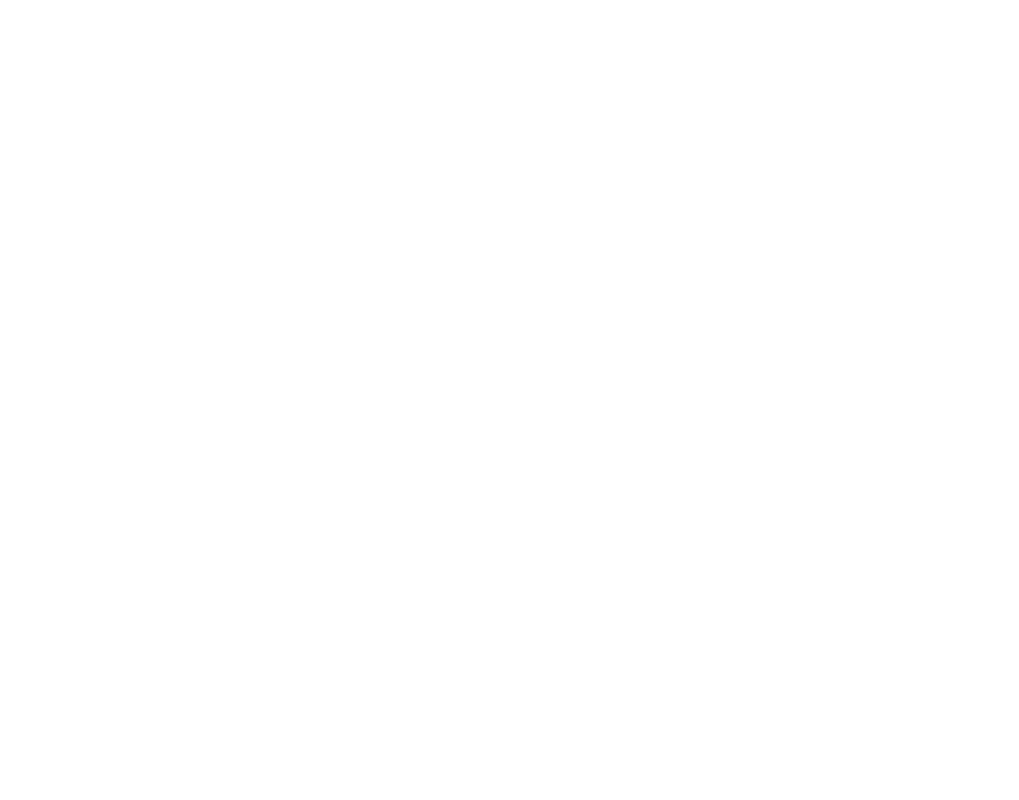
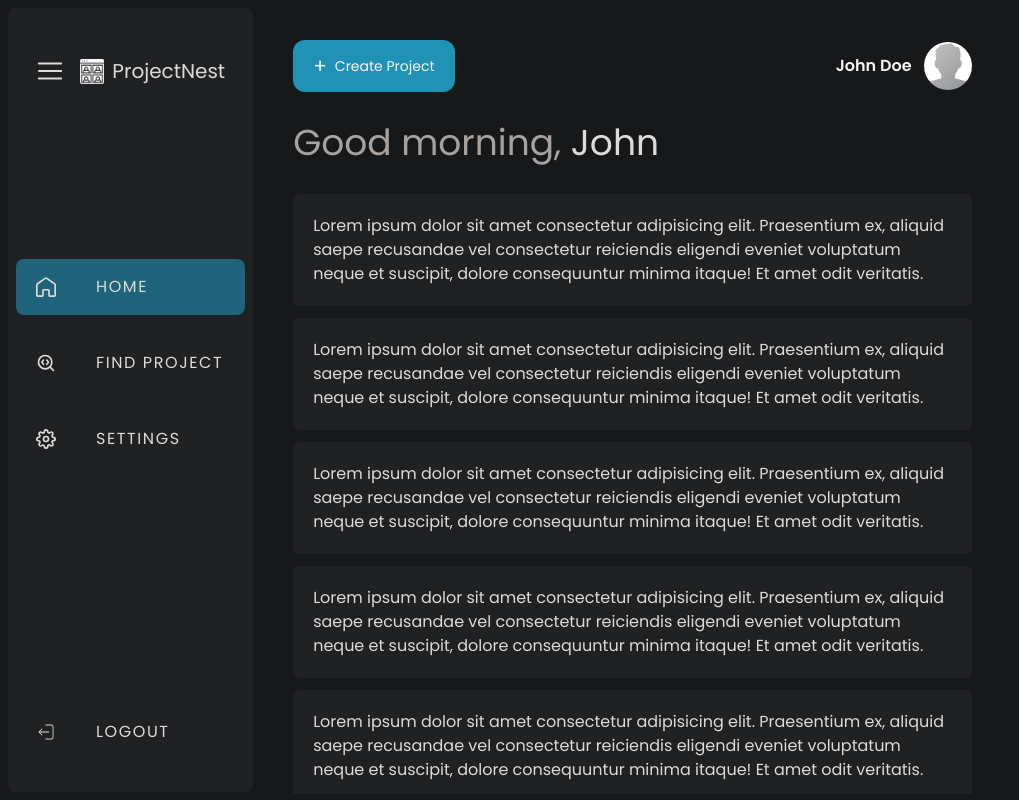
Before and after one commit to sushankhya-cpgn/ProjectNest2.0, a React (Vite) app in the folder Client_ProjectNest/: page /app/student/home in a window 1280 px wide. Before the commit this address had no page. Shown: the whole page, without its empty margins (0-1019 px from the left). Built offline with nearby package versions, Linux system fonts and the light colour scheme.

Commit message:
student dashboar ui

```diff
--- a/Client_ProjectNest/index.html
+++ b/Client_ProjectNest/index.html
@@ -4,6 +4,12 @@
     <meta charset="UTF-8" />
     <link rel="icon" type="image/svg+xml" href="/logo_light2.png" />
     <meta name="viewport" content="width=device-width, initial-scale=1.0" />
+    <link rel="preconnect" href="https://fonts.googleapis.com" />
+    <link rel="preconnect" href="https://fonts.gstatic.com" crossorigin />
+    <link
+      href="https://fonts.googleapis.com/css2?family=Poppins:ital,wght@0,100;0,200;0,300;0,400;0,500;0,600;0,700;0,800;0,900;1,100;1,200;1,300;1,400;1,500;1,600;1,700;1,800;1,900&display=swap"
+      rel="stylesheet"
+    />
     <title>ProjectNest</title>
   </head>
   <body>
--- a/Client_ProjectNest/src/App.jsx
+++ b/Client_ProjectNest/src/App.jsx
@@ -3,7 +3,9 @@
 import SupervisorDashboard from "./pages/SupervisorDashboard";
 import StudentDashboard from "./pages/StudentDashboard";
 import { UserProvider } from "./contexts/userContext";
-
+import FindProject from "./components/student/FindProject";
+import Feed from "./components/student/Feed";
+import Setting from "./components/student/Setting";
 function App() {
   return (
     <>
@@ -17,7 +19,12 @@
 
             <Route path="/app">
               <Route index element={<Navigate to="student" replace />} />
-              <Route path="student" element={<StudentDashboard />} />
+              <Route path="student" element={<StudentDashboard />}>
+                <Route index element={<Navigate to="home" replace />} />
+                <Route path="home" element={<Feed />} />
+                <Route path="findproject" element={<FindProject />} />
+                <Route path="settings" element={<Setting />} />
+              </Route>
               <Route path="supervisor" element={<SupervisorDashboard />} />
             </Route>
           </Routes>
--- a/Client_ProjectNest/src/components/Logo.jsx
+++ b/Client_ProjectNest/src/components/Logo.jsx
@@ -2,11 +2,7 @@
 function Logo({ size }) {
   return (
     <div className="flex flex-row justify-center items-center gap-2">
-      <img
-        className="h-[25px]"
-        alt="logo"
-        src="../public/logo_light2.png"
-      ></img>
+      <img className="h-[25px]" alt="logo" src="/logo_light2.png"></img>
       <span className={`text-text text-[20px]`}>ProjectNest</span>
     </div>
   );
--- a/Client_ProjectNest/src/components/NavBar.jsx
+++ b/Client_ProjectNest/src/components/NavBar.jsx
@@ -8,7 +8,7 @@
 import NavBarItem from "./NavBarItem";
 import { useUser } from "../contexts/userContext";
 
-const iconColor = "#B4B4B8";
+const iconColor = "#dbdbdb";
 
 export default function NavBar() {
   const [isFullMenue, setIsFullMenue] = useState(true);
@@ -18,24 +18,41 @@
     <div className=" bg-background overflow-y-scroll w-fit flex flex-col justify-between h-full px-2 py-8 rounded-lg ">
       <div className="flex sticky -top-8 bg-inherit flex-row justify-between items-center px-5 py-4 gap-4">
         <RxHamburgerMenu
-          className="cursor-pointer"
+          className="cursor-pointer hidden sm:block"
           size={28}
           color={iconColor}
           onClick={() => setIsFullMenue((preState) => !preState)}
         />
-        {isFullMenue && <Logo />}
+        <img
+          className="h-7 sm:hidden"
+          alt="logo"
+          src="../public/logo_light2.png"
+        ></img>
+        {isFullMenue && (
+          <div className="hidden sm:block">
+            <Logo />
+          </div>
+        )}
       </div>
       <div className="mb-20 flex flex-col gap-5 h-fit">
         {user.role === "student" && (
           <>
-            <NavBarItem isFullMenue={isFullMenue} name="home">
+            <NavBarItem navto="home" isFullMenue={isFullMenue} name="home">
               <GrHomeRounded color={iconColor} size={20} />
             </NavBarItem>
-            <NavBarItem isFullMenue={isFullMenue} name="find project">
+            <NavBarItem
+              navto="findproject"
+              isFullMenue={isFullMenue}
+              name="find project"
+            >
               <LuSearchCode color={iconColor} size={20} />
             </NavBarItem>
 
-            <NavBarItem isFullMenue={isFullMenue} name="settings">
+            <NavBarItem
+              navto="settings"
+              isFullMenue={isFullMenue}
+              name="settings"
+            >
               <FiSettings color={iconColor} size={20} />
             </NavBarItem>
           </>
@@ -53,7 +70,7 @@
         )}
       </div>
 
-      <NavBarItem isFullMenue={isFullMenue} name="logout">
+      <NavBarItem navto="logout" isFullMenue={isFullMenue} name="logout">
         <CiLogout color={iconColor} size={20} />
       </NavBarItem>
     </div>
--- a/Client_ProjectNest/src/components/NavBarItem.jsx
+++ b/Client_ProjectNest/src/components/NavBarItem.jsx
@@ -1,18 +1,21 @@
+import { NavLink } from "react-router-dom";
 /* eslint-disable react/prop-types */
-function NavBarItem({ children, isFullMenue, name }) {
+function NavBarItem({ children, isFullMenue, name, navto }) {
   return (
+    <NavLink to={navto}>
       <div
         className={`${
           !isFullMenue && "justify-center"
-      } h-14 transition-all duration-400 cursor-pointer flex felx-col items-center px-5 py-4 hover:bg-accent/50 rounded-xl`}
+        } text-text hover:text-stone-50 h-14 transition-all duration-400 cursor-pointer flex felx-col items-center px-5 py-4 hover:bg-accent/60 rounded-xl`}
       >
         {children}
         {isFullMenue && (
-        <span className=" text-light ml-10 text-md uppercase tracking-widest">
+          <span className="hidden sm:block ml-10 text-md uppercase tracking-widest">
             {name}
           </span>
         )}
       </div>
+    </NavLink>
   );
 }
 
--- /dev/null
+++ b/Client_ProjectNest/src/components/student/Feed.jsx
@@ -0,0 +1,26 @@
+function Feed() {
+  return (
+    <div className="flex gap-3 flex-col h-5/6 overflow-y-scroll">
+      <Content />
+      <Content />
+      <Content />
+      <Content />
+      <Content />
+      <Content />
+      <Content />
+    </div>
+  );
+}
+
+function Content() {
+  return (
+    <div className="bg-background p-5 rounded-md">
+      Lorem ipsum dolor sit amet consectetur adipisicing elit. Praesentium ex,
+      aliquid saepe recusandae vel consectetur reiciendis eligendi eveniet
+      voluptatum neque et suscipit, dolore consequuntur minima itaque! Et amet
+      odit veritatis.
+    </div>
+  );
+}
+
+export default Feed;
--- /dev/null
+++ b/Client_ProjectNest/src/components/student/FindProject.jsx
@@ -0,0 +1,5 @@
+function FindProject() {
+  return <div>find project</div>;
+}
+
+export default FindProject;
--- /dev/null
+++ b/Client_ProjectNest/src/components/student/Setting.jsx
@@ -0,0 +1,4 @@
+function Setting() {
+  return <div>Settings</div>;
+}
+export default Setting;
--- a/Client_ProjectNest/src/components/supervisor/ProjectsCard.jsx
+++ b/Client_ProjectNest/src/components/supervisor/ProjectsCard.jsx
@@ -3,7 +3,7 @@
 
 export default function ProjectsCard() {
   return (
-    <div className="w-50 h-90 mt-40 bg-primary flex flex-col">
+    <div className="w-50 h-fit mt-40 bg-primary flex flex-col">
       <h1 className="text-text text-lg">Projects</h1>
       <div className="flex flex-col gap-2 overflow-auto">
         <Projects />
--- a/Client_ProjectNest/src/index.css
+++ b/Client_ProjectNest/src/index.css
@@ -4,3 +4,7 @@
 ::-webkit-scrollbar {
   display: none;
 }
+
+.active {
+  @apply bg-accent/60 rounded-lg;
+}
--- a/Client_ProjectNest/src/pages/StudentDashboard.jsx
+++ b/Client_ProjectNest/src/pages/StudentDashboard.jsx
@@ -1,6 +1,7 @@
 import { useEffect } from "react";
 import { useUser } from "../contexts/userContext";
 import NavBar from "../components/NavBar";
+import { Outlet } from "react-router-dom";
 
 export default function StudentDashboard() {
   const { user, getUser } = useUser();
@@ -9,8 +10,48 @@
   }, []);
   if (!user) return <h1>Loading...</h1>;
   return (
-    <div className="bg-backgroundlight h-screen p-2 ">
+    <div className="bg-backgroundlight h-screen p-2 flex text-text">
       <NavBar />
+      <div className="px-4 py-8 w-3/4 sm:w-3/5 md:px-10">
+        <StudentFeedHeader />
+        <Outlet />
+      </div>
     </div>
   );
 }
+
+function StudentFeedHeader() {
+  return (
+    <div className=" text-text">
+      <div className="flex text-stone-100 justify-between ">
+        <button className="bg-accent  px-5 py-3 rounded-xl flex items-center justify-center gap-2">
+          <span className="text-xl">+</span>{" "}
+          <span className="hidden sm:block sm:text-sm">Create Project</span>
+        </button>
+        <Profile />
+      </div>
+      <WelcomeMessage />
+    </div>
+  );
+}
+
+function Profile() {
+  return (
+    <div className="flex items-center justify-center gap-3 ">
+      <h2 className="font-semibold">John Doe</h2>
+      <img
+        className="rounded-full w-12 "
+        alt="display"
+        src="/default-avatar.png"
+      ></img>
+    </div>
+  );
+}
+
+function WelcomeMessage() {
+  return (
+    <h1 className="my-6 text-[2.25rem]  ">
+      <span className="text-stone-400">Good morning, </span>John
+    </h1>
+  );
+}
--- a/Client_ProjectNest/tailwind.config.js
+++ b/Client_ProjectNest/tailwind.config.js
@@ -2,12 +2,15 @@
 export default {
   content: ["./index.html", "./src/**/*.{js,ts,jsx,tsx}"],
   theme: {
+    fontFamily: {
+      sans: "Poppins",
+    },
     extend: {
       colors: {
         text: "#dbdbdb",
         light: "#B4B4B8",
-        background: "#0C0C0C",
-        backgroundlight: "#141627",
+        backgroundlight: "#17181a",
+        background: "#202123",
         primary: "#212731",
         secondary: "#31363f",
         accent: "#1f92b5",
```
Also changed, not shown: Client_ProjectNest/public/default-avatar.png (added). Lines whose indentation alone changed are shown as unchanged.
